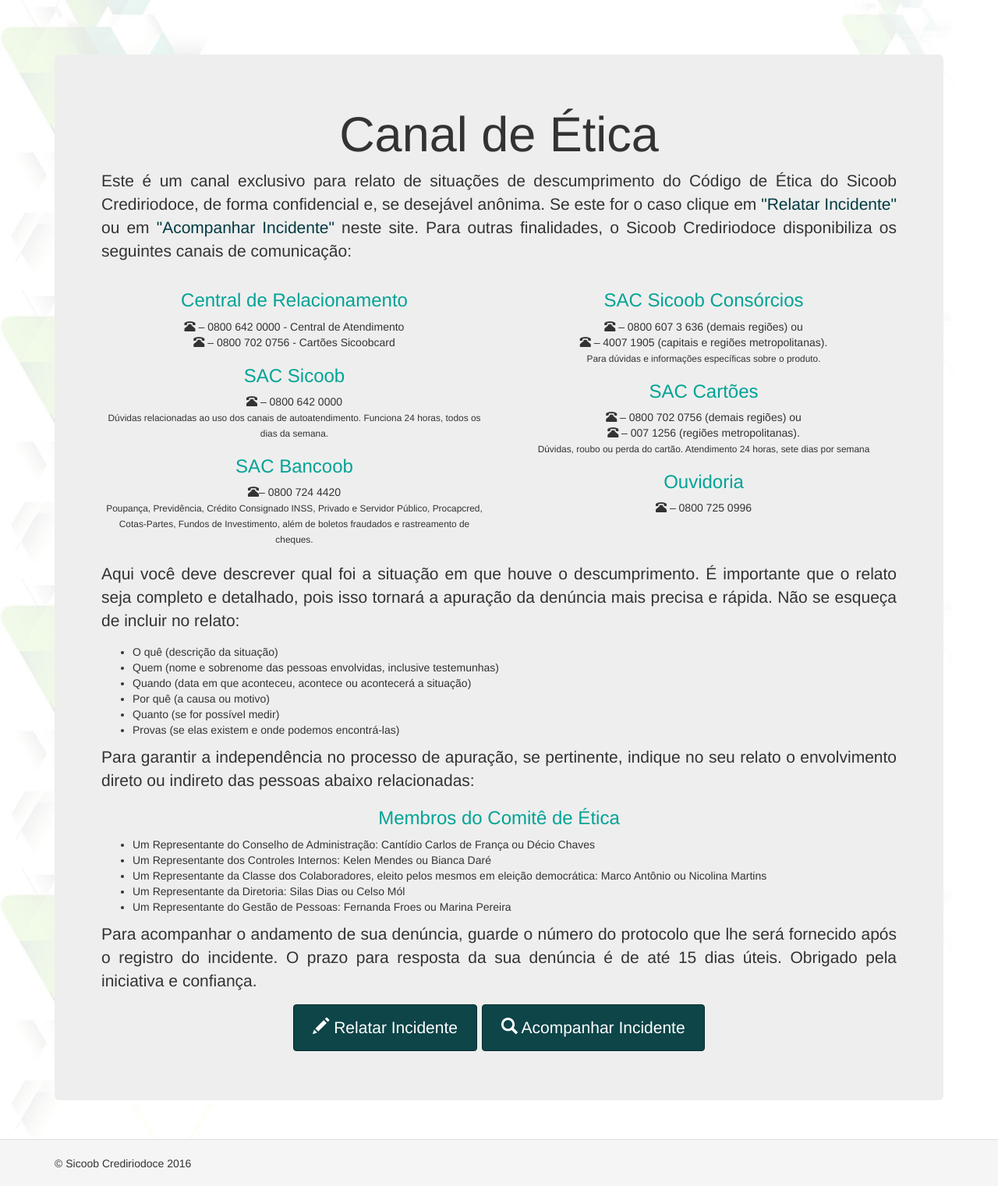
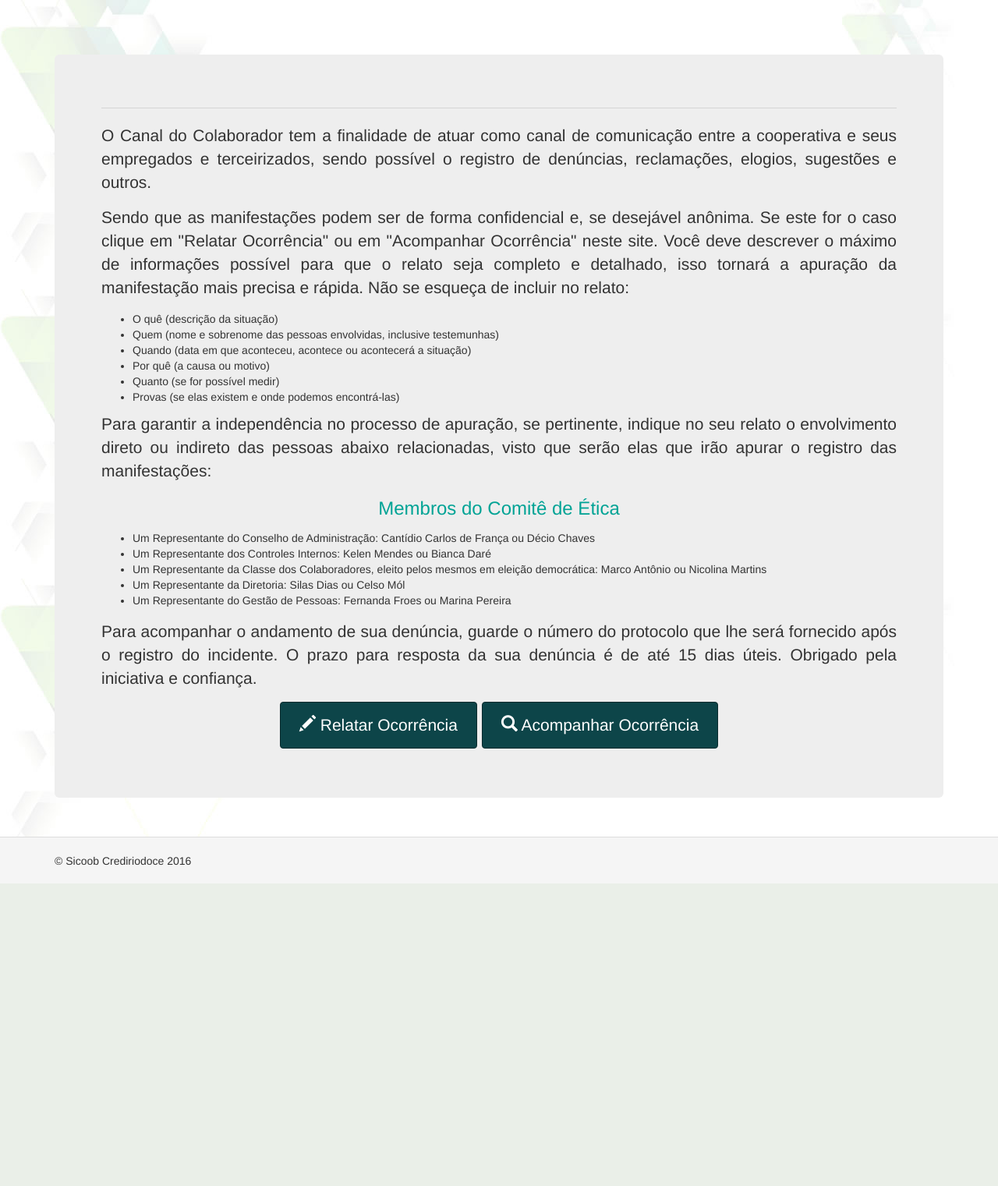
Before and after one commit to phprocks/canaldeetica, a Yii app: template views/site/index.php in a window 1280 px wide. Shown: the whole page at 78% size. After the commit the page ends 1133 px from the top, so only its background shows below. Run offline with PHP 8.4 and a stand-in for Yii, Linux system fonts and the light colour scheme; the template is opened without the code that fills it, so the values that code supplies are empty; some libraries are stand-ins or nearby versions; some web fonts are replaced.

Commit message:
fix references

```diff
--- a/views/site/index.php
+++ b/views/site/index.php
@@ -1,65 +1,18 @@
 <?php
 use yii\helpers\Html;
 
-$this->title = 'Sicoob Crediriodoce - Cana de Ética';
+$this->title = 'Sicoob Crediriodoce - '.Yii::$app->params['appName'];
 ?>
 <div class="site-index">
 
     <div class="jumbotron">
-        <h1>Canal de Ética </h1>
+        <h1><?= Yii::$app->params['appName'];?></h1>
+<hr/>
+<p class="text-justify">O Canal do Colaborador tem a finalidade de atuar como canal de comunicação entre a cooperativa e seus empregados e terceirizados, sendo possível o registro de denúncias, reclamações, elogios, sugestões e outros.</p>
 
-<p class="text-justify">Este é um canal exclusivo para relato de situações de descumprimento do Código de Ética do Sicoob Crediriodoce, de forma confidencial e, se desejável anônima. Se este for o caso clique em <?= Html::a('"Relatar Incidente"', ['/occurrence/create']) ?> ou em <?= Html::a('"Acompanhar Incidente"', ['/occurrence/search']) ?> neste site.
+<p class="text-justify">Sendo que as manifestações podem ser de forma confidencial e, se desejável anônima. Se este for o caso clique em "Relatar Ocorrência" ou em "Acompanhar Ocorrência" neste site.
 
-Para outras finalidades, o Sicoob Crediriodoce disponibiliza os seguintes canais de comunicação:
-</p>
-
-<div class="row">
-  <div class="col-md-6">
-
-<address>
-  <h3>Central de Relacionamento</h3>
-<span class="glyphicon glyphicon-phone-alt" aria-hidden="true"></span> –  0800 642 0000 - Central de Atendimento<br>
-<span class="glyphicon glyphicon-phone-alt" aria-hidden="true"></span> –  0800 702 0756 - Cartões Sicoobcard <br>
-</address>
-
-<address>
-  <h3>SAC Sicoob</h3>
-<span class="glyphicon glyphicon-phone-alt" aria-hidden="true"></span> – 0800 642 0000<br>
-<small>Dúvidas relacionadas ao uso dos canais de autoatendimento. Funciona 24 horas, todos os dias da semana.</small>
-</address>
-
-<address>
-  <h3>SAC Bancoob </h3>
-<span class="glyphicon glyphicon-phone-alt" aria-hidden="true"></span>– 0800 724 4420<br>
-<small>Poupança, Previdência, Crédito Consignado INSS, Privado e Servidor Público, Procapcred, Cotas-Partes, Fundos de Investimento, além de boletos fraudados e rastreamento de cheques.</small>
-</address>
-
-  </div>
-  <div class="col-md-6">
-
-<address>
-  <h3>SAC Sicoob Consórcios</h3>
-<span class="glyphicon glyphicon-phone-alt" aria-hidden="true"></span> – 0800 607 3 636 (demais regiões) ou<br>
-<span class="glyphicon glyphicon-phone-alt" aria-hidden="true"></span> – 4007 1905 (capitais e regiões metropolitanas).<br>
-<small>Para dúvidas e informações específicas sobre o produto.</small>
-</address>
-
-<address>
-  <h3>SAC Cartões</h3>
-<span class="glyphicon glyphicon-phone-alt" aria-hidden="true"></span> – 0800 702 0756 (demais regiões) ou <br>
-<span class="glyphicon glyphicon-phone-alt" aria-hidden="true"></span> – 007 1256 (regiões metropolitanas).<br>
-<small>Dúvidas, roubo ou perda do cartão. Atendimento 24 horas, sete dias por semana</small>
-</address>
-
-<address>
-  <h3>Ouvidoria</h3>
-<span class="glyphicon glyphicon-phone-alt" aria-hidden="true"></span> – 0800 725 0996<br>
-</address>
-
-  </div>
-</div>
-
-<p class="text-justify">Aqui você deve descrever qual foi a situação em que houve o descumprimento. É importante que o relato seja completo e detalhado, pois isso tornará a apuração da denúncia mais precisa e rápida. Não se esqueça de incluir no relato:</p>
+Você deve descrever o máximo de informações possível para que o relato seja completo e detalhado, isso tornará a apuração da manifestação mais precisa e rápida. Não se esqueça de incluir no relato:</p>
 
 <ul class="text-justify">
   <li>O quê (descrição da situação)</li>
@@ -70,26 +23,23 @@
   <li>Provas (se elas existem e onde podemos encontrá-las)</li>
 </ul>
 
-<p class="text-justify">
-Para garantir a independência no processo de apuração, se pertinente, indique no seu relato o envolvimento direto ou indireto das pessoas abaixo relacionadas:</p>
+<p class="text-justify">Para garantir a independência no processo de apuração, se pertinente, indique no seu relato o envolvimento direto ou indireto das pessoas abaixo relacionadas, visto que serão elas que irão apurar o registro das manifestações:</p>
 
 <h3>Membros do Comitê de Ética</h3>
+<p>
 <ul class="text-justify">
   <li>Um Representante do Conselho de Administração: Cantídio Carlos de França ou Décio Chaves</li>
   <li>Um Representante dos Controles Internos: Kelen Mendes ou Bianca Daré</li>
   <li>Um Representante da Classe dos Colaboradores, eleito pelos mesmos em eleição democrática: Marco Antônio ou Nicolina Martins</li>
   <li>Um Representante da Diretoria: Silas Dias ou Celso Mól</li>
   <li>Um Representante do Gestão de Pessoas: Fernanda Froes ou Marina Pereira</li>
-</ul>
+</ul></p>
 
-<p class="text-justify">
-Para acompanhar o andamento de sua denúncia, guarde o número do protocolo que lhe será fornecido após o registro do incidente. O prazo para resposta da sua denúncia é de até 15 dias úteis.
-Obrigado pela iniciativa e confiança.</p>
-
+<p class="text-justify">Para acompanhar o andamento de sua denúncia, guarde o número do protocolo que lhe será fornecido após o registro do incidente. O prazo para resposta da sua denúncia é de até 15 dias úteis. Obrigado pela iniciativa e confiança.</p>
 
     <p>
-    <?= Html::a('<span class="glyphicon glyphicon-pencil" aria-hidden="true"></span> Relatar Incidente', ['/occurrence/create'], ['class'=>'btn btn-success']) ?>
-    <?= Html::a('<span class="glyphicon glyphicon-search" aria-hidden="true"></span> Acompanhar Incidente', ['/occurrence/search'], ['class'=>'btn btn-success']) ?>
+    <?= Html::a('<span class="glyphicon glyphicon-pencil" aria-hidden="true"></span> Relatar Ocorrência', ['/occurrence/create'], ['class'=>'btn btn-success']) ?>
+    <?= Html::a('<span class="glyphicon glyphicon-search" aria-hidden="true"></span> Acompanhar Ocorrência', ['/occurrence/search'], ['class'=>'btn btn-success']) ?>
     </p>
 
     </div>
--- a/views/user/login.php
+++ b/views/user/login.php
@@ -8,10 +8,9 @@
 <div class="user-default-login">
 
     <h1><?= Html::encode($this->title) ?></h1>
+    <hr/>
 
-
-    Informe seus dados de acesso
-    <br/>
+    <p class="text-justify">Informe seus dados de acesso</p>
 
     <?php $form = ActiveForm::begin([
         'id' => 'login-form',
```
Also changed, not shown: models/Department.php (+15 -9 lines), models/Occurrence.php (+12 -12 lines), views/occurrence/index.php (+4 -4 lines), views/occurrence/search.php (+10 -2 lines).
